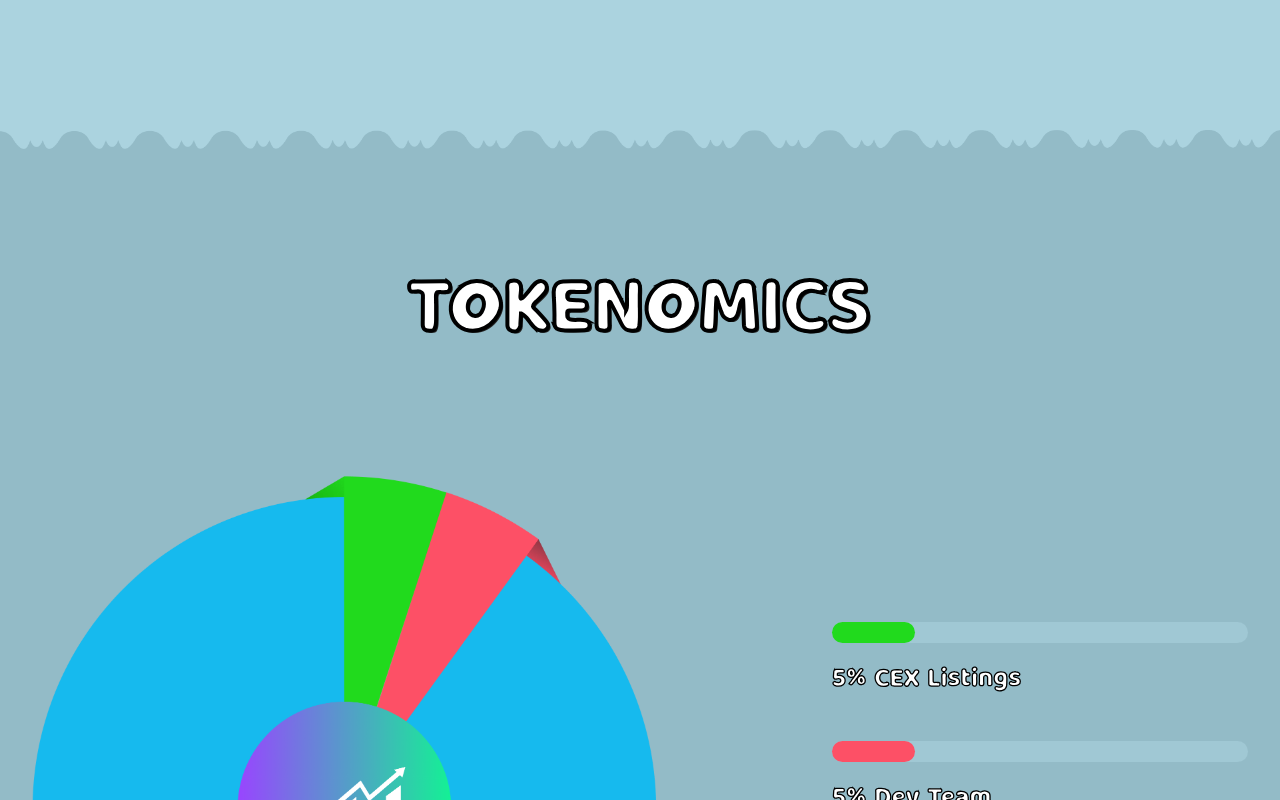
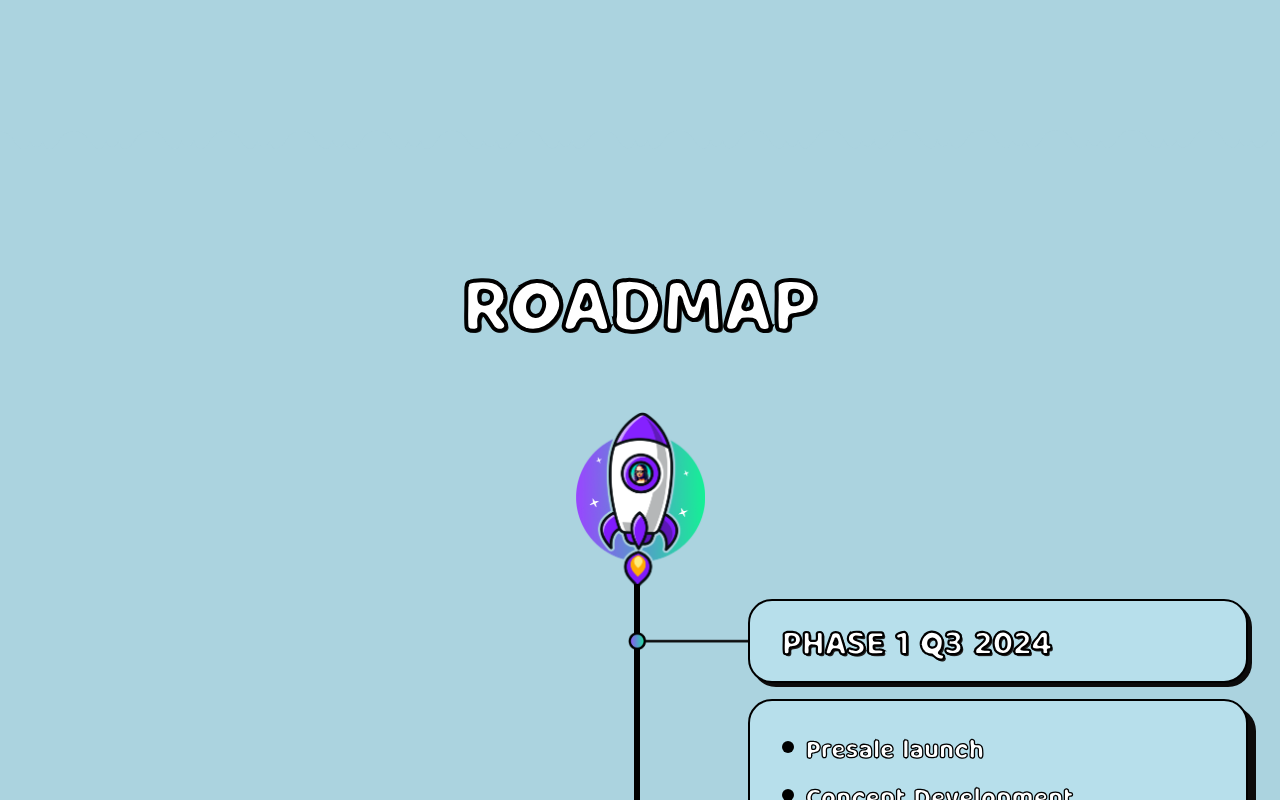
Before and after one commit to kevinph6/new, a Next.js app: page / in a window 1280 px wide. Shown: the part 2740-3540 px from the top of the page. Built offline with nearby package versions, Linux system fonts and the light colour scheme.

Commit message:
removed tokonomics

```diff
--- a/src/app/page.js
+++ b/src/app/page.js
@@ -7,7 +7,7 @@ import Faq from "@/components/home-page/Faq";
 import Hero from "@/components/home-page/Hero";
 import HowToBuy from "@/components/home-page/HowToBuy";
 import Roadmap from "@/components/home-page/Roadmap";
-import Tokenomics from "@/components/home-page/Tokenomics";
+// import Tokenomics from "@/components/home-page/Tokenomics";
 
 export default function Home() {
   return (
@@ -18,7 +18,7 @@ export default function Home() {
       </div>
       <About />
       <HowToBuy />
-      <Tokenomics />
+      {/* <Tokenomics /> */}
       <Roadmap />
       <CoinHub />
       <Faq />
```
